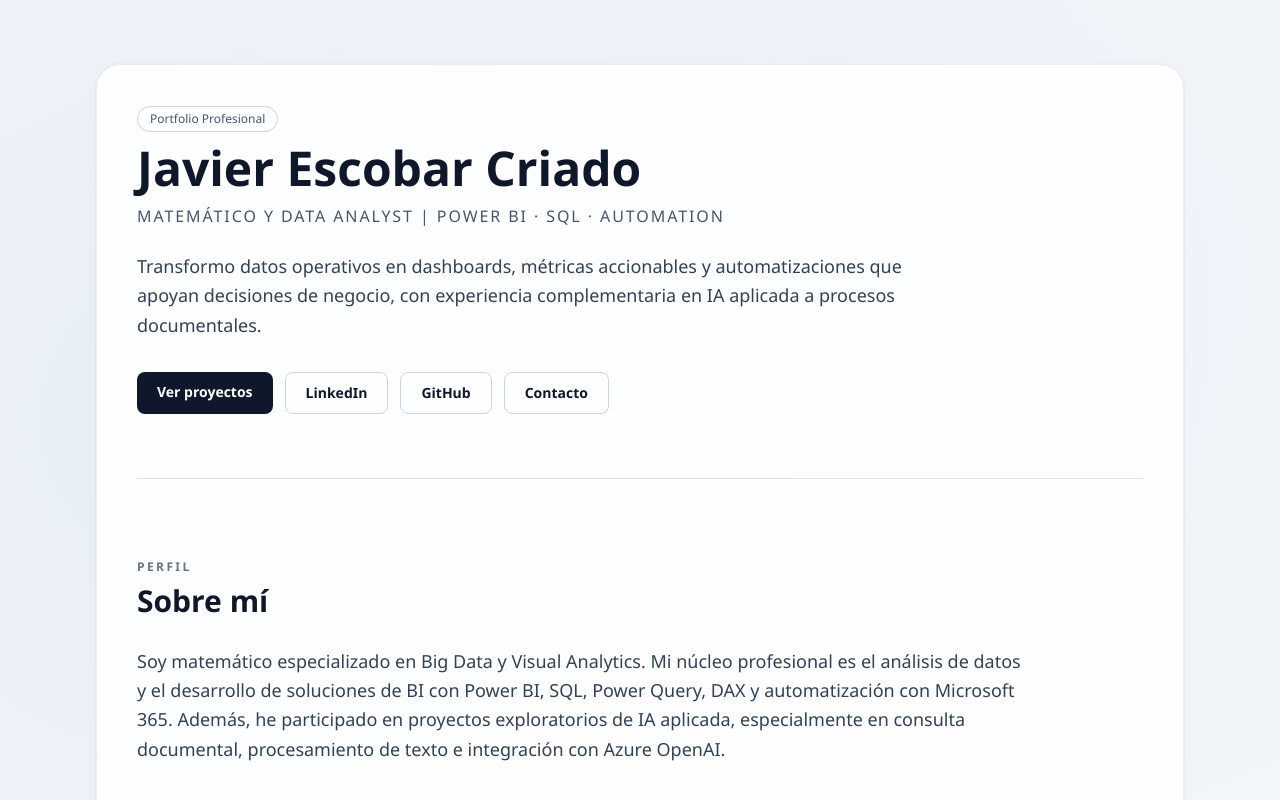
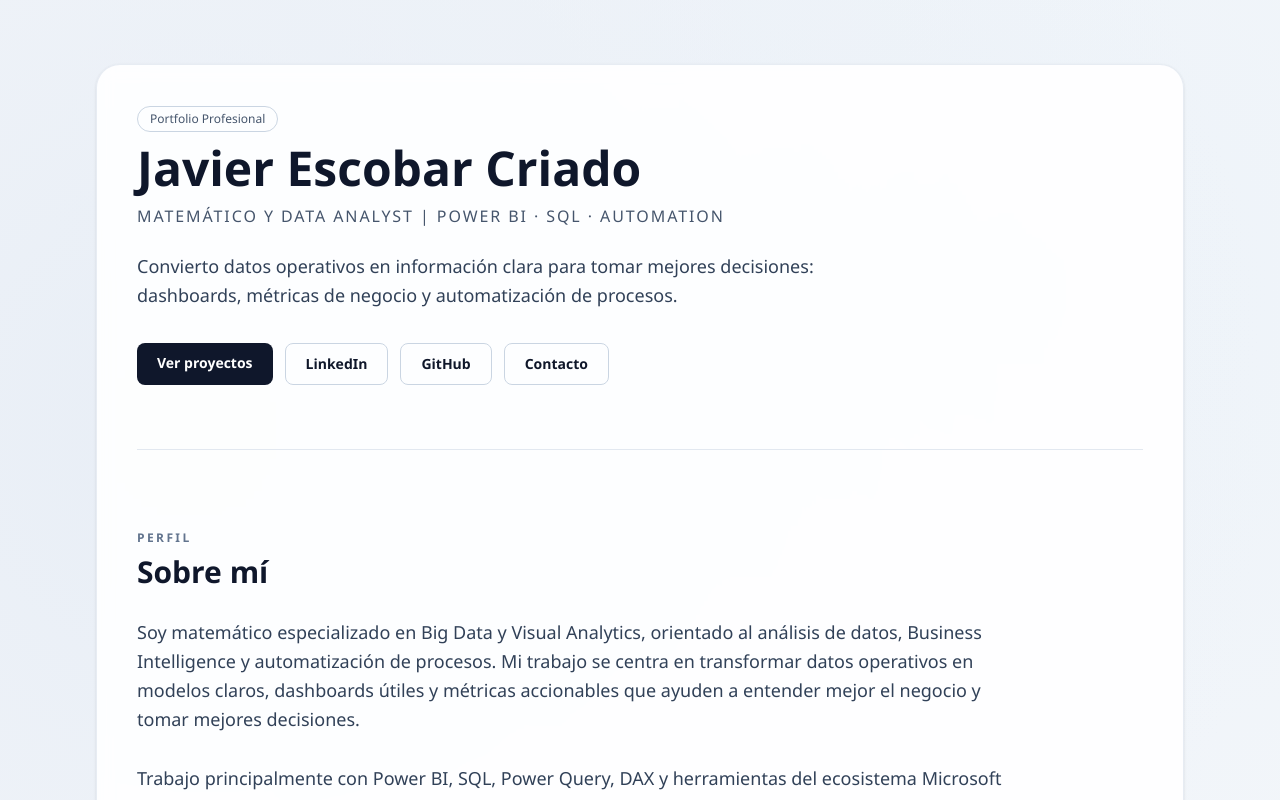
Before and after one commit to Javivi555/portfolio-javier, a React (Vite) app: page / in a window 1280 px wide. Shown: the top 800 px of the page. Built offline with nearby package versions, Linux system fonts and the light colour scheme.

Commit message:
Refine about section positioning

```diff
--- a/src/components/About.jsx
+++ b/src/components/About.jsx
@@ -5,10 +5,15 @@ function About() {
     <section className="mb-16 md:mb-20">
       <SectionTitle id="sobre-mi" eyebrow="Perfil" title="Sobre mí" />
       <p className="max-w-4xl text-base leading-relaxed text-slate-700 md:text-lg">
-        Soy matemático especializado en Big Data y Visual Analytics. Mi núcleo profesional es el análisis de datos y
-        el desarrollo de soluciones de BI con Power BI, SQL, Power Query, DAX y automatización con Microsoft 365.
-        Además, he participado en proyectos exploratorios de IA aplicada, especialmente en consulta documental,
-        procesamiento de texto e integración con Azure OpenAI.
+        Soy matemático especializado en Big Data y Visual Analytics, orientado al análisis de datos, Business
+        Intelligence y automatización de procesos. Mi trabajo se centra en transformar datos operativos en modelos
+        claros, dashboards útiles y métricas accionables que ayuden a entender mejor el negocio y tomar mejores
+        decisiones.
+        <br />
+        <br />
+        Trabajo principalmente con Power BI, SQL, Power Query, DAX y herramientas del ecosistema Microsoft 365,
+        combinando análisis técnico con una visión práctica de los procesos internos. También he participado en
+        proyectos exploratorios de IA aplicada a la consulta de documentos.
       </p>
     </section>
   )
--- a/src/components/Hero.jsx
+++ b/src/components/Hero.jsx
@@ -9,8 +9,8 @@ function Hero() {
         Matemático y Data Analyst | Power BI · SQL · Automation
       </p>
       <p className="mt-6 max-w-3xl text-base leading-relaxed text-slate-700 md:text-lg">
-        Transformo datos operativos en dashboards, métricas accionables y automatizaciones que apoyan decisiones de
-        negocio, con experiencia complementaria en IA aplicada a procesos documentales.
+        Convierto datos operativos en información clara para tomar mejores decisiones: dashboards, métricas de
+        negocio y automatización de procesos.
       </p>
       <div className="mt-8 flex flex-wrap gap-3">
         <a href="#proyectos" className="rounded-lg bg-slate-900 px-5 py-2.5 text-sm font-semibold !text-white">
```
